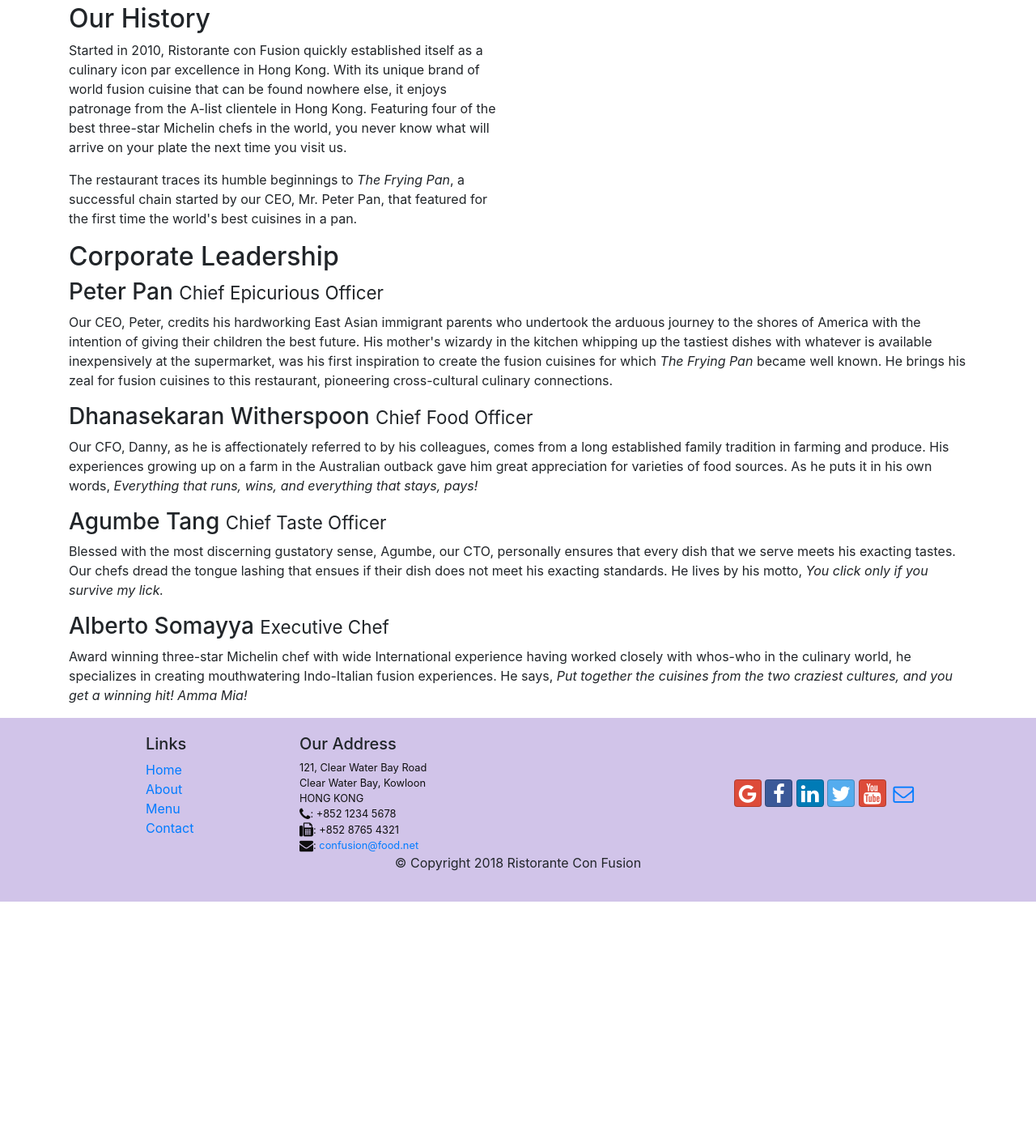
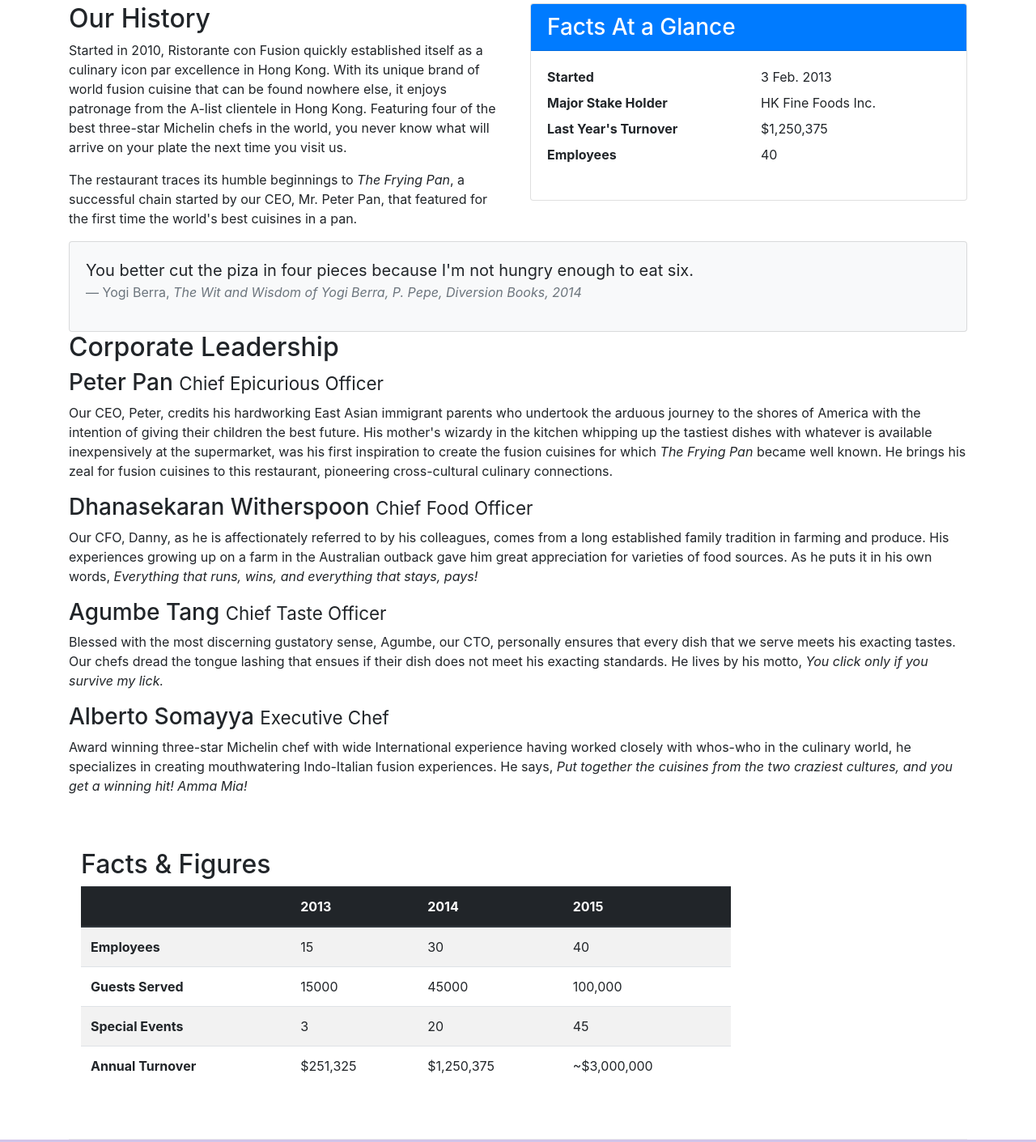
Before and after one commit to garlop/conFusion, a website: page aboutus.html in a window 1280 px wide. Shown: the part 461-1872 px from the top of the page at 81% size. Before the commit the page ends 1575 px from the top, so only its background shows below. Drawn offline with nearby package versions, Linux system fonts and the light colour scheme.

Commit message:
Tables and Cards

```diff
--- a/aboutus.html
+++ b/aboutus.html
@@ -60,7 +60,32 @@
                 <p>Started in 2010, Ristorante con Fusion quickly established itself as a culinary icon par excellence in Hong Kong. With its unique brand of world fusion cuisine that can be found nowhere else, it enjoys patronage from the A-list clientele in Hong Kong.  Featuring four of the best three-star Michelin chefs in the world, you never know what will arrive on your plate the next time you visit us.</p>
                 <p>The restaurant traces its humble beginnings to <em>The Frying Pan</em>, a successful chain started by our CEO, Mr. Peter Pan, that featured for the first time the world's best cuisines in a pan.</p>
             </div>
-            <div>
+            <div class="col-12 col-sm-6">
+                <div class="card">
+                    <h3 class="card-header bg-primary text-white">Facts At a Glance</h3>
+                    <div class="card-body">
+                        <dl class="row">
+                            <dt class="col-6">Started</dt>
+                            <dd class="col-6">3 Feb. 2013</dd>
+                            <dt class="col-6">Major Stake Holder</dt>
+                            <dd class="col-6">HK Fine Foods Inc.</dd>
+                            <dt class="col-6">Last Year's Turnover</dt>
+                            <dd class="col-6">$1,250,375</dd>
+                            <dt class="col-6">Employees</dt>
+                            <dd class="col-6">40</dd>
+                        </dl>
+                    </div>
+                </div>
+            </div>
+            <div class="col-12">
+                <div class="card card-body bg-light">
+                    <blockquote class="blockquote">
+                        <p class="mb-0">You better cut the piza in four pieces because I'm not hungry enough to eat six.</p>
+                        <footer class="blockquote-footer">Yogi Berra,
+                            <cite title="Source Title">The Wit and Wisdom of Yogi Berra, P. Pepe, Diversion Books, 2014</cite>
+                        </footer>
+                    </blockquote>
+                </div>
             </div>
         </div>
 
@@ -77,7 +102,51 @@
                 <p class="d-none d-sm-block">Award winning three-star Michelin chef with wide International experience having worked closely with whos-who in the culinary world, he specializes in creating mouthwatering Indo-Italian fusion experiences. He says, <em>Put together the cuisines from the two craziest cultures, and you get a winning hit! Amma Mia!</em></p>
             </div>
        </div>
-
+       <div class="row row-content">
+            <div class="col-12 col-sm-9">
+                <h2>Facts &amp; Figures</h2>
+                <div class="table-responsive">
+                    <table class="table table-striped">
+                        <thead class="thead-dark">
+                            <tr>
+                                <th>&nbsp;</th>
+                                <th>2013</th>
+                                <th>2014</th>
+                                <th>2015</th>
+                            </tr>
+                        </thead>
+                        <tbody>
+                            <tr>
+                                <th>Employees</th>
+                                <td>15</td>
+                                <td>30</td>
+                                <td>40</td>
+                            </tr>
+                            <tr>
+                                <th>Guests Served</th>
+                                <td>15000</td>
+                                <td>45000</td>
+                                <td>100,000</td>
+                            </tr>
+                            <tr>
+                                <th>Special Events</th>
+                                <td>3</td>
+                                <td>20</td>
+                                <td>45</td>
+                            </tr>
+                            <tr>
+                                <th>Annual Turnover</th>
+                                <td>$251,325</td>
+                                <td>$1,250,375</td>
+                                <td>~$3,000,000</td>
+                            </tr>
+                        </tbody>
+                    </table>
+                </div>
+            </div>
+            <div class="col-12 col-sm-3">
+            </div>
+       </div>
     </div>
 
     <footer class="footer">
```
